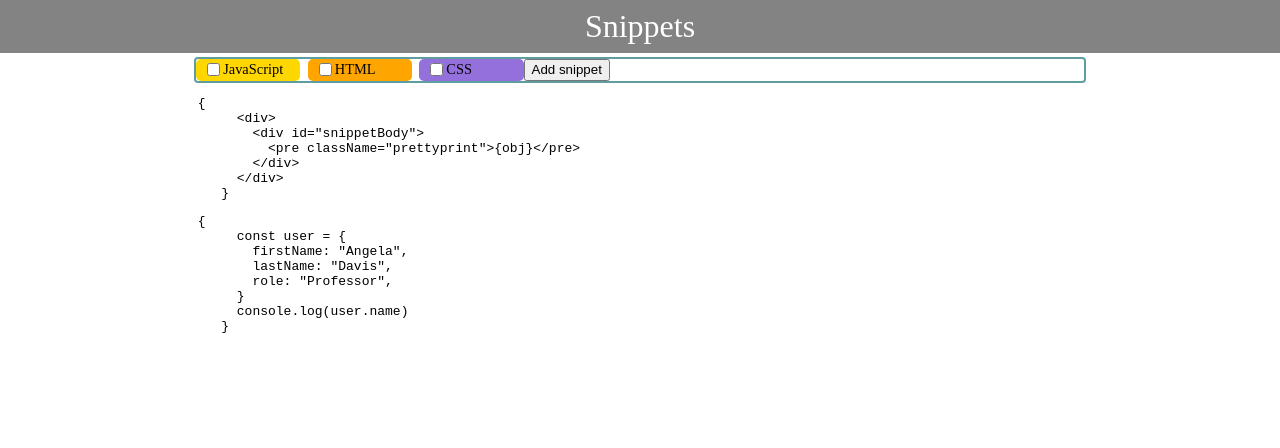
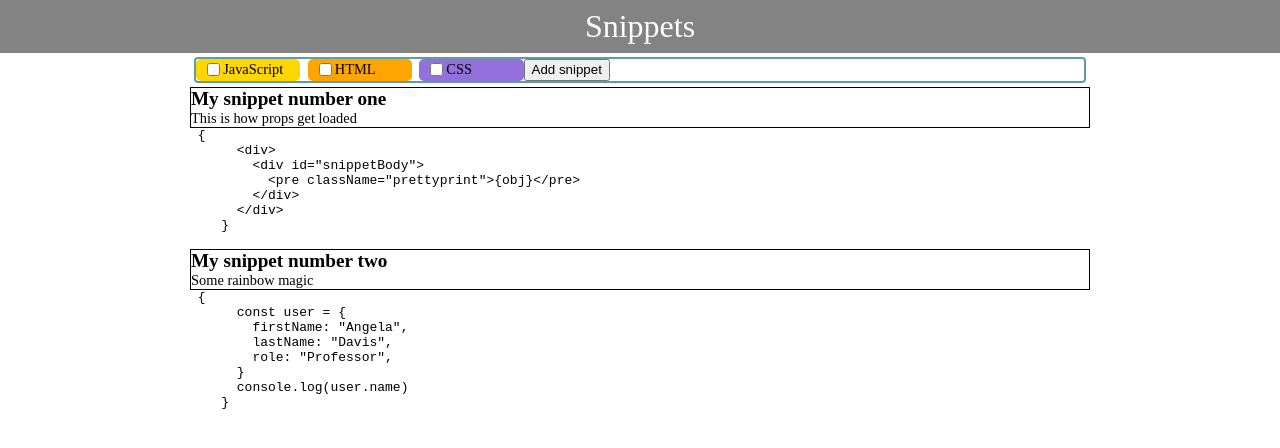
Before and after one commit to ivanburda1986/snippets, a React (Create React App) app: page / in a window 1280 px wide. Shown: the top 448 px of the page. Built offline with nearby package versions, Linux system fonts and the light colour scheme.

Commit message:
enhanced snippet

```diff
--- a/src/App.tsx
+++ b/src/App.tsx
@@ -6,7 +6,9 @@ import { Snippet } from "./components/Snippet/Snippet";
 
 const snippetsMock = [
   {
-    id: 1,
+    id: "1ab",
+    title: "My snippet number one",
+    description: "This is how props get loaded",
     content: `{
       <div>
         <div id="snippetBody">
@@ -17,7 +19,9 @@ const snippetsMock = [
     language: "js",
   },
   {
-    id: 2,
+    id: "2ac",
+    title: "My snippet number two",
+    description: "Some rainbow magic",
     content: `{
       const user = {
         firstName: "Angela",
@@ -30,12 +34,23 @@ const snippetsMock = [
   },
 ];
 
+interface newSnippet {
+  title: string;
+  description: string;
+  content: string;
+  language: string;
+}
+
 function App() {
   const [snippets, setSnippets] = useState(snippetsMock);
   const [showAddSnippetForm, setShowAddSnippetForm] = useState(false);
 
-  function toggleAddSnippetFormDisplay() {
+  function toggleAddSnippetFormDisplay(): void {
     setShowAddSnippetForm(!showAddSnippetForm);
+  }
+
+  function addSnippet({ title, description, content, language }: newSnippet) {
+    setSnippets((prevSnippets) => [...prevSnippets, { id: Math.random().toString(), title: title, description: description, content: content, language: language }]);
   }
 
   return (
@@ -44,7 +59,7 @@ function App() {
         <Header />
         {showAddSnippetForm && <AddSnippetForm />}
         {snippets.map((snippet) => (
-          <Snippet key={snippet.id} snippetContent={snippet.content} language={snippet.language} />
+          <Snippet key={snippet.id} id={snippet.id} title={snippet.title} description={snippet.description} content={snippet.content} language={snippet.language} />
         ))}
       </AppContext.Provider>
     </div>
--- a/src/components/AddSnippetForm/AddSnippetForm.module.css
+++ b/src/components/AddSnippetForm/AddSnippetForm.module.css
@@ -0,0 +1,3 @@
+.AddSnippetForm {
+  margin-bottom: 1rem;
+}
--- a/src/components/AddSnippetForm/AddSnippetForm.tsx
+++ b/src/components/AddSnippetForm/AddSnippetForm.tsx
@@ -1,12 +1,13 @@
 import React, { useContext } from "react";
 import sharedStyles from "../sharedStyles/sharedStyles.module.css";
+import styles from "./AddSnippetForm.module.css";
 import { AppContext } from "../../context/context";
 
 export function AddSnippetForm() {
   const mycontext = useContext(AppContext);
   return (
     <div className={sharedStyles.container}>
-      <form>
+      <form onSubmit={mycontext.submitHandler} className={styles.AddSnippetForm}>
         <label htmlFor="SnippetInputName">Title</label>
         <input type="text" id="SnippetInputName" name="SnippetInputName" />
         <label htmlFor="SnippetInputDescription">Description</label>
--- a/src/components/Snippet/Snippet.module.css
+++ b/src/components/Snippet/Snippet.module.css
@@ -0,0 +1,26 @@
+.header {
+  border: 1px solid black;
+}
+
+.header p {
+  margin: 0;
+  padding: 0;
+}
+
+.title {
+  font-size: 1.2rem;
+  font-weight: 600;
+}
+
+.description {
+  font-size: 0.9rem;
+}
+
+.body pre {
+  margin: 0;
+  padding: 0;
+}
+
+.snippet {
+  margin-bottom: 1rem;
+}
--- a/src/components/Snippet/Snippet.tsx
+++ b/src/components/Snippet/Snippet.tsx
@@ -1,14 +1,21 @@
 import React from "react";
 import sharedStyles from "../sharedStyles/sharedStyles.module.css";
+import styles from "./Snippet.module.css";
 
-export function Snippet({ snippetContent, language }: { snippetContent: string; language: string }) {
-  const obj = snippetContent;
+export function Snippet({ id, title, description, content, language }: { id: string; title: string; description: string; content: string; language: string }) {
+  const obj = content;
   return (
     <div className={sharedStyles.container}>
-      <div id="snippetBody">
-        <pre className="prettyprint">
-          <code className={`lang-${language}`}> {obj}</code>
-        </pre>
+      <div className={styles.snippet}>
+        <div id="snippetHeader" className={styles.header}>
+          <p className={styles.title}>{title}</p>
+          <p className={styles.description}>{description}</p>
+        </div>
+        <div id="snippetBody" className={styles.body}>
+          <pre className="prettyprint">
+            <code className={`lang-${language}`}> {obj}</code>
+          </pre>
+        </div>
       </div>
     </div>
   );
```
